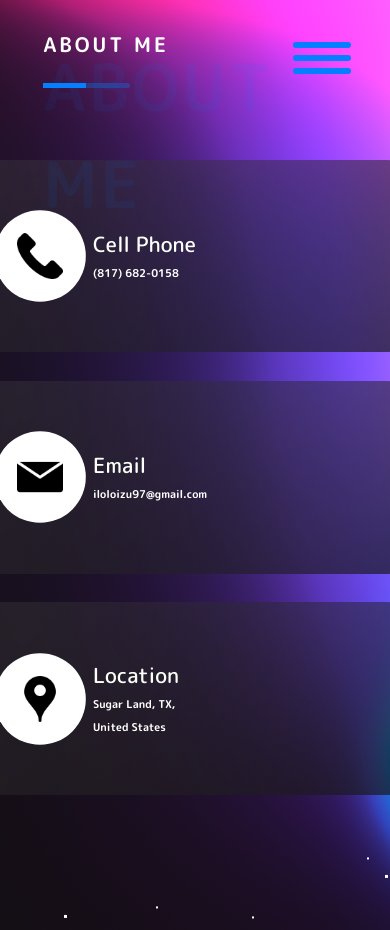
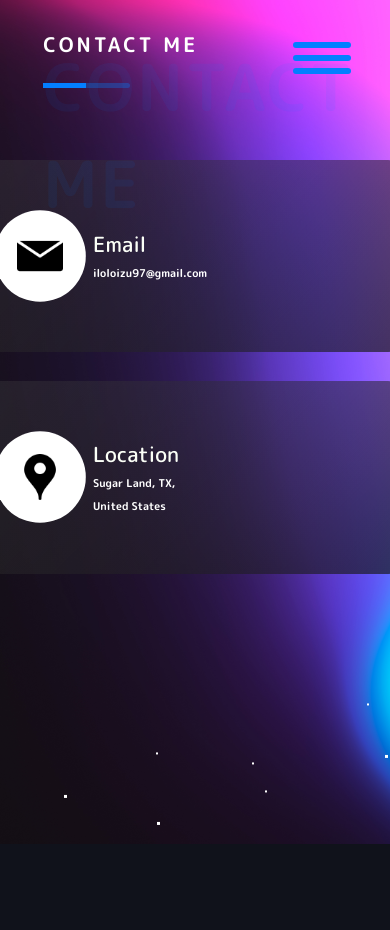
Before and after one commit to iloloizu/iloloizu.github.io, a React (Create React App) app: page /contact in a window 390 px wide. After the commit the page ends 844 px from the top, so only its background shows below. Built offline with nearby package versions, Linux system fonts and the light colour scheme.

Commit message:
remove phone number

```diff
--- a/src/Pages/ContactPage.jsx
+++ b/src/Pages/ContactPage.jsx
@@ -10,7 +10,7 @@ function ContactPage() {
     return (
         <div>
             <div className="title">
-                <Title title={'About Me'} span={'About Me'} />
+                <Title title={'Contact Me'} span={'Contact Me'} />
             </div>
             <div className="ContactPage">
                 {window.innerWidth > 490 ?
@@ -20,7 +20,6 @@ function ContactPage() {
                 </div>
                 : "" }
                 <div className="contact-sect">
-                    <ContactItem className="contact" icon={phone}  href1={'tel:8176820158'} text={'(817) 682-0158'} title={'Cell Phone'}/>
                     <ContactItem className="contact" icon={email} href1={'mailto: iloloizu97@gmail.com'} text={'iloloizu97@gmail.com'} title={'Email'}/>
                     <ContactItem  className="contact" icon={location} text={'Sugar Land, TX,'} text2={'United States'} title={'Location'}/>
                 </div>
```
